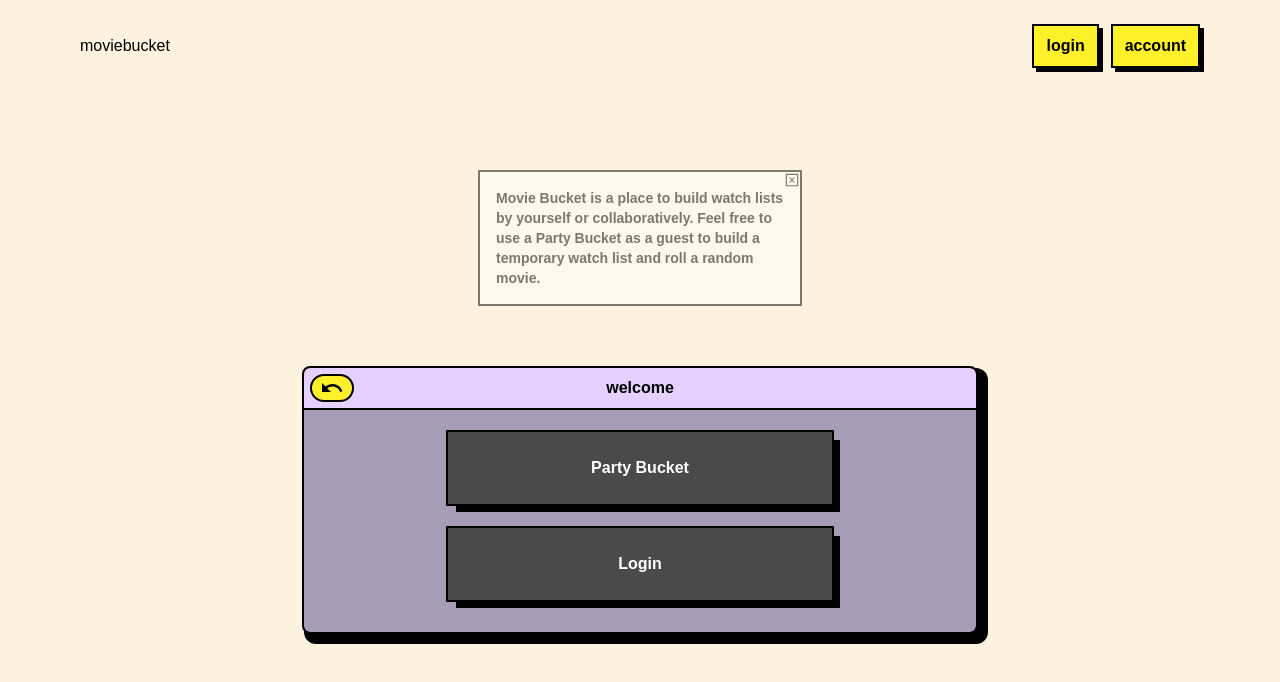
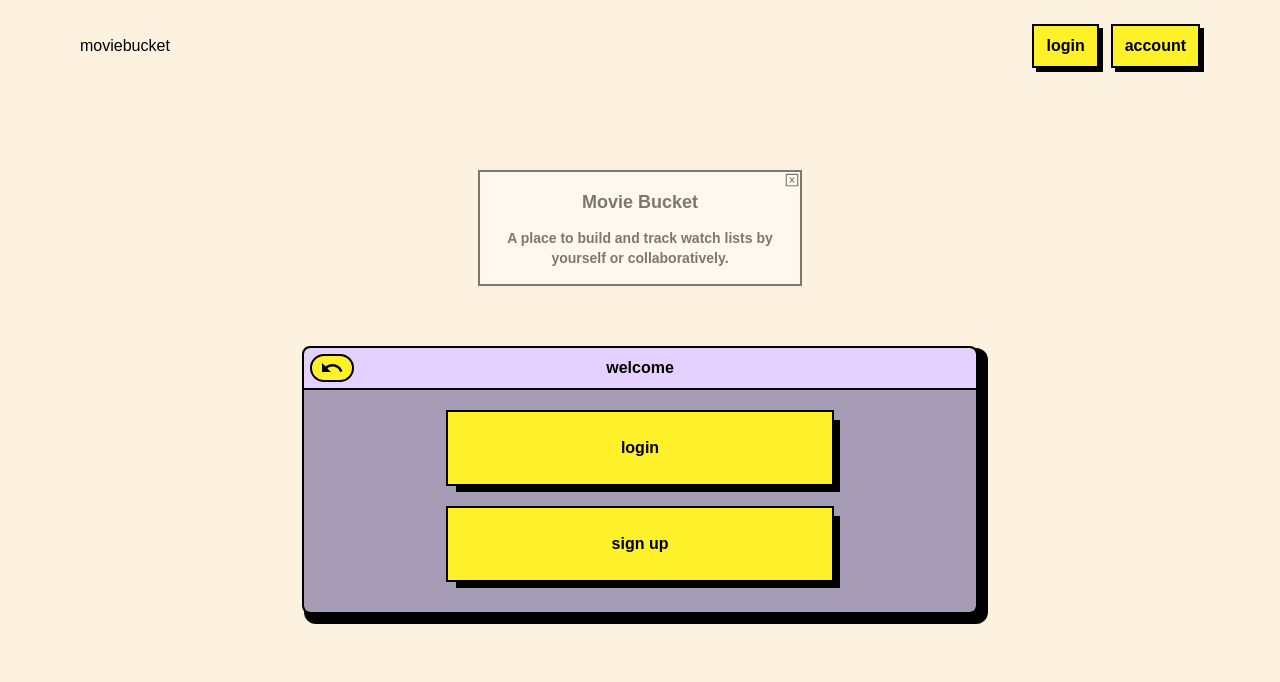
Before and after one commit to thwilson3/movie_bucket_frontend, a React (Vite) app: page / in a window 1280 px wide. Shown: the top 682 px of the page. Built offline with nearby package versions, Linux system fonts and the light colour scheme; a web font is replaced by a local one.

Commit message:
remove unused functions/fix types

```diff
--- a/src/components/AnonOptions.tsx
+++ b/src/components/AnonOptions.tsx
@@ -3,12 +3,14 @@ import { Link } from "react-router-dom";
 export default function AnonOptions() {
   return (
     <div className="flex flex-col gap-6">
-      <div className="flex cursor-pointer text-white justify-center font-bold outline outline-black outline-2 w-60 md:w-80 lg:w-96 max-w-sm py-6 bg-secondary shadow-[4px_4px_0px_0px_rgba(0,0,0,1)] md:shadow-[8px_8px_0px_0px_rgba(0,0,0,1)] transition-all hover:translate-x-[8px] hover:translate-y-[8px] hover:shadow-none">
-        Party Bucket
-      </div>
       <Link to={"login"}>
-        <div className="flex cursor-pointer text-white justify-center font-bold outline outline-black outline-2 w-60 md:w-80 lg:w-96 max-w-sm py-6 bg-secondary shadow-[4px_4px_0px_0px_rgba(0,0,0,1)] md:shadow-[8px_8px_0px_0px_rgba(0,0,0,1)] transition-all hover:translate-x-[8px] hover:translate-y-[8px] hover:shadow-none">
-          Login
+        <div className="flex cursor-pointer text-black justify-center font-bold outline outline-black outline-2 w-60 md:w-80 lg:w-96 max-w-sm py-6 bg-primary shadow-[4px_4px_0px_0px_rgba(0,0,0,1)] md:shadow-[8px_8px_0px_0px_rgba(0,0,0,1)] transition-all hover:translate-x-[8px] hover:translate-y-[8px] hover:shadow-none">
+          login
+        </div>
+      </Link>
+      <Link to={"signup"}>
+        <div className="flex cursor-pointer text-black justify-center font-bold outline outline-black outline-2 w-60 md:w-80 lg:w-96 max-w-sm py-6 bg-primary shadow-[4px_4px_0px_0px_rgba(0,0,0,1)] md:shadow-[8px_8px_0px_0px_rgba(0,0,0,1)] transition-all hover:translate-x-[8px] hover:translate-y-[8px] hover:shadow-none">
+          sign up
         </div>
       </Link>
     </div>
--- a/src/components/LandingOptions.tsx
+++ b/src/components/LandingOptions.tsx
@@ -5,12 +5,9 @@ export default function LandingOptions() {
     <div className="flex flex-col gap-6">
     <Link to={"buckets"}>
       <div className="flex cursor-pointer text-white justify-center font-bold outline outline-black outline-2 w-60 md:w-80 lg:w-96 max-w-sm py-6 bg-secondary shadow-[4px_4px_0px_0px_rgba(0,0,0,1)] md:shadow-[8px_8px_0px_0px_rgba(0,0,0,1)] transition-all hover:translate-x-[8px] hover:translate-y-[8px] hover:shadow-none">
-        My Buckets
+        my buckets
       </div>
     </Link>
-      <div className="flex cursor-pointer text-white justify-center font-bold outline outline-black outline-2 w-60 md:w-80 lg:w-96 max-w-sm py-6 bg-secondary shadow-[4px_4px_0px_0px_rgba(0,0,0,1)] md:shadow-[8px_8px_0px_0px_rgba(0,0,0,1)] transition-all hover:translate-x-[8px] hover:translate-y-[8px] hover:shadow-none">
-        Invite Someone
-      </div>
     </div>
   );
 }
--- a/src/components/LoginForm.tsx
+++ b/src/components/LoginForm.tsx
@@ -66,7 +66,7 @@ export default function LoginForm({ login }: { login: LoginFunction }) {
 
         <div className="flex justify-end">
           <button className="bg-primary mt-4 font-bold w-20 p-2 outline outline-2 shadow-[4px_4px_0px_0px_rgba(0,0,0,1)]">
-            Enter
+            enter
           </button>
         </div>
       </form>
--- a/src/components/WelcomeContainer.tsx
+++ b/src/components/WelcomeContainer.tsx
@@ -18,10 +18,10 @@ export default function WelcomeContainer() {
           className="right-0 absolute cursor-pointer"
           onClick={closeContainer}
         />
-        <div className="font-bold px-4 py-4 text-sm">
-          Movie Bucket is a place to build watch lists by yourself or
-          collaboratively. Feel free to use a Party Bucket as a guest to build a
-          temporary watch list and roll a random movie.
+        <div className="font-bold px-4 py-4 text-sm text-center">
+          <h1 className="text-lg pb-3">Movie Bucket</h1>
+          A place to build and track watch lists by yourself or
+          collaboratively.
         </div>
       </div>
     </>
```
